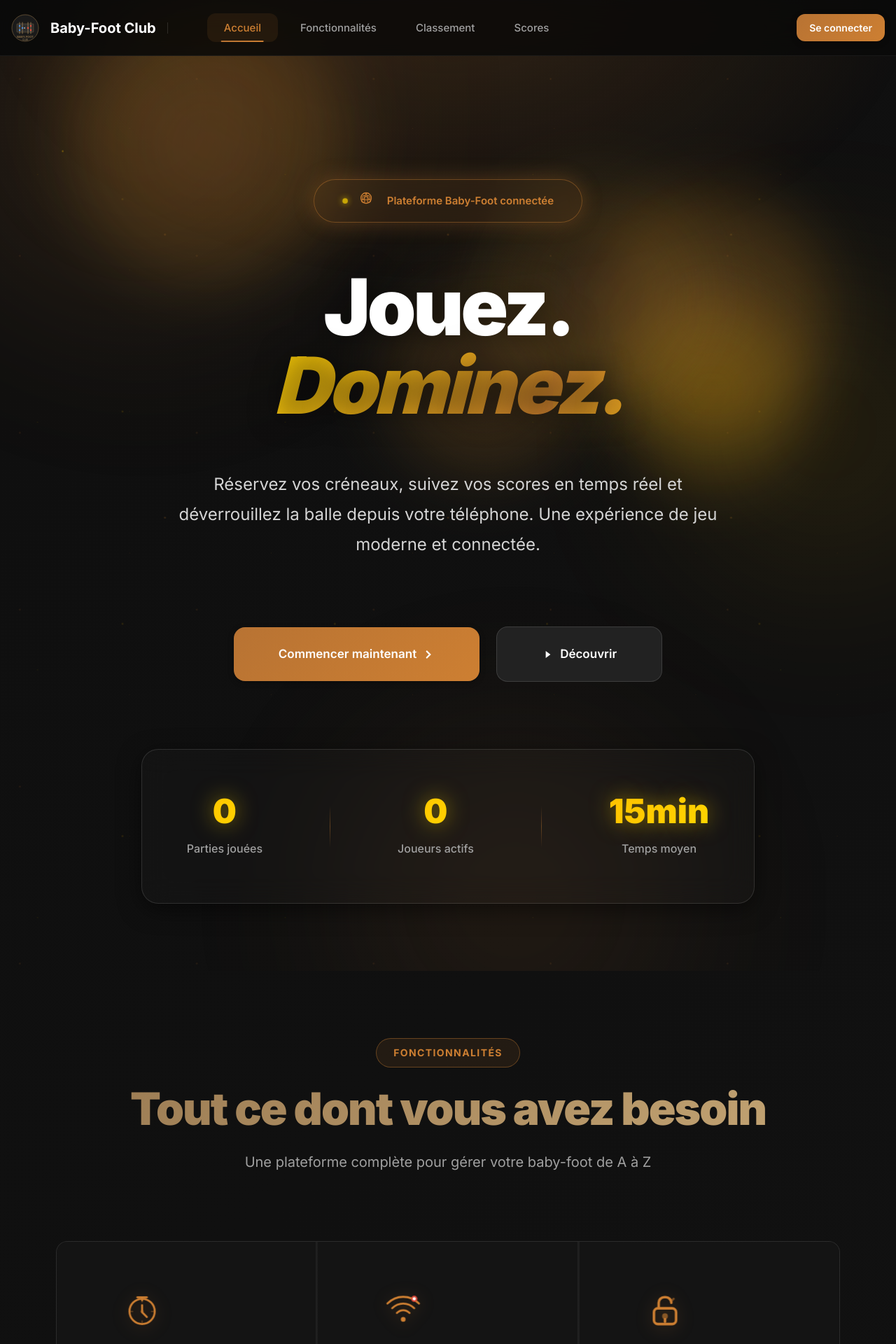
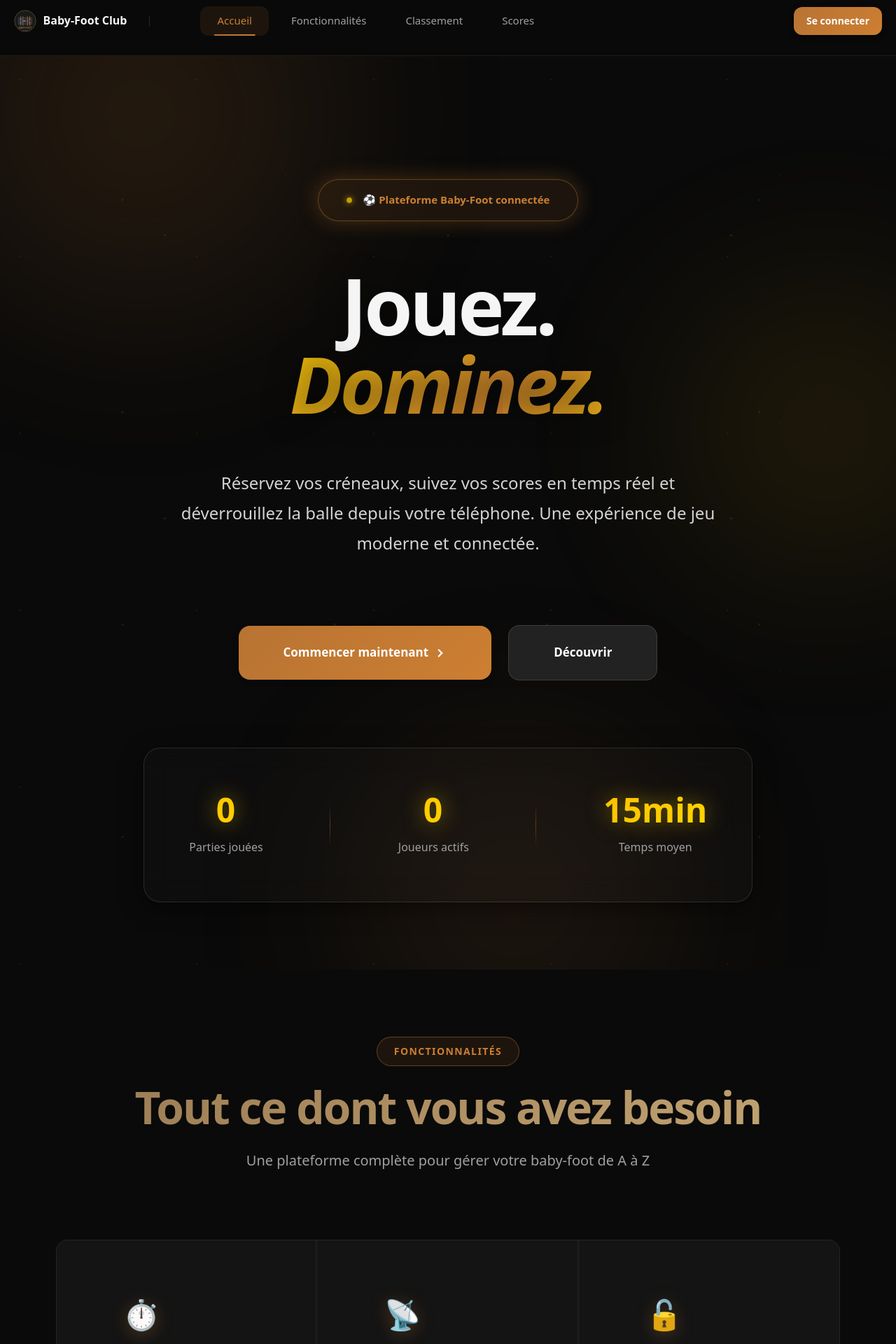
Before and after one commit to Nixy212/babyfoot-db., a Flask app: page / in a window 1280 px wide. Shown: the top 1920 px of the page at 70% size. Run offline with Flask 3, Linux system fonts and the light colour scheme; data that the repository does not hold is empty; some libraries are stand-ins or nearby versions.

Commit message:
Add files via upload

```diff
--- a/templates/index.html
+++ b/templates/index.html
@@ -1,22 +1,42 @@
 <!DOCTYPE html>
 <html lang="fr">
 <head>
+  <meta charset="UTF-8">
+  <meta name="viewport" content="width=device-width, initial-scale=1.0">
+  <title>Baby-Foot Club</title>
   <link rel="manifest" href="/static/manifest.json">
   <meta name="mobile-web-app-capable" content="yes">
   <meta name="apple-mobile-web-app-capable" content="yes">
   <meta name="apple-mobile-web-app-status-bar-style" content="black-translucent">
   <meta name="apple-mobile-web-app-title" content="BabyFoot">
   <link rel="apple-touch-icon" href="/static/images/logo.svg">
-  <meta charset="UTF-8">
-  <link rel="stylesheet" href="https://cdnjs.cloudflare.com/ajax/libs/font-awesome/6.5.1/css/all.min.css" crossorigin="anonymous">
-  <meta name="viewport" content="width=device-width, initial-scale=1.0">
-  <title>Baby-Foot Club</title>
+
   <link rel="stylesheet" href="{{ url_for('static', filename='style.css') }}">
   <link rel="stylesheet" href="{{ url_for('static', filename='responsive-mobile.css') }}">
-  <link rel="stylesheet" href="{{ url_for('static', filename='global-animations.css') }}">
-  <script src="{{ url_for('static', filename='global-animations.js') }}" defer></script>
+
+  <!-- Animations de fond : seulement sur desktop -->
+  <link rel="stylesheet" href="{{ url_for('static', filename='global-animations.css') }}" media="(min-width: 769px)">
+
+  <!-- Font Awesome : chargé en non-bloquant -->
+  <link rel="preload" href="https://cdnjs.cloudflare.com/ajax/libs/font-awesome/6.5.1/css/all.min.css" as="style" onload="this.onload=null;this.rel='stylesheet'" crossorigin="anonymous">
+  <noscript><link rel="stylesheet" href="https://cdnjs.cloudflare.com/ajax/libs/font-awesome/6.5.1/css/all.min.css" crossorigin="anonymous"></noscript>
+
+  <style>
+    /* Inline critical CSS mobile : évite la page blanche */
+    body { background: #0a0a0a; color: #f5f5f5; margin: 0; font-family: system-ui, -apple-system, sans-serif; }
+    .nav { position: sticky; top: 0; z-index: 100; background: rgba(10,10,10,0.95); backdrop-filter: blur(10px); border-bottom: 1px solid rgba(205,127,50,0.15); }
+    .nav-inner { display: flex; align-items: center; padding: 0 1.25rem; height: 60px; gap: 1rem; }
+    .nav-brand { display: flex; align-items: center; gap: 0.6rem; text-decoration: none; color: inherit; }
+    .nav-brand img { width: 32px; height: 32px; }
+    .brand-text { font-weight: 700; font-size: 1rem; }
+    @media (max-width: 768px) {
+      /* Désactiver animations lourdes sur mobile */
+      body { animation: none !important; }
+      .hero-bg-animated, .glow-orb { display: none !important; }
+    }
+  </style>
 </head>
-<body>
+<body class="no-fade">
 
 <nav class="nav">
   <div class="nav-inner">
@@ -31,7 +51,6 @@
       <a href="/top" class="nav-link">Classement</a>
       <a href="/scores" class="nav-link">Scores</a>
     </div>
-    <!-- Burger pour visiteurs mobile -->
     <button class="burger" id="burger" onclick="toggleMenu()" aria-label="Menu">
       <span></span><span></span><span></span>
     </button>
@@ -46,20 +65,21 @@
   <button class="mobile-menu-close" onclick="toggleMenu()">✕</button>
   <a href="/">Accueil</a>
   <a href="#features" onclick="toggleMenu()">Fonctionnalités</a>
-  <a href="/top"><i class="fas fa-trophy"></i> Classement</a>
-  <a href="/scores"><i class="fas fa-chart-bar"></i> Scores</a>
+  <a href="/top">🏆 Classement</a>
+  <a href="/scores">📊 Scores</a>
   <a href="/login" style="background:rgba(205,127,50,0.15);border-color:rgba(205,127,50,0.4);color:var(--bronze);font-weight:700">🔑 Se connecter</a>
   <a href="/register">📝 Créer un compte</a>
 </div>
 
 <div class="hero">
+  <!-- Orbes masqués sur mobile via CSS inline ci-dessus -->
   <div class="hero-bg-animated">
     <div class="glow-orb orb-1"></div>
     <div class="glow-orb orb-2"></div>
     <div class="glow-orb orb-3"></div>
   </div>
-<div class="hero-inner">
-    <div class="hero-eyebrow"><span data-bficon="ball" data-size="20" style="color:var(--bronze)"></span>&nbsp;Plateforme Baby-Foot connectée</div>
+  <div class="hero-inner">
+    <div class="hero-eyebrow">⚽&nbsp;Plateforme Baby-Foot connectée</div>
     <h1 class="hero-title">
       Jouez.<br>
       <em class="gradient-shine">Dominez.</em>
@@ -76,9 +96,6 @@
         </svg>
       </a>
       <a href="#features" class="btn btn-secondary btn-lg">
-        <svg width="18" height="18" viewBox="0 0 16 16" fill="currentColor">
-          <path d="M5 3.5L11 8L5 12.5V3.5Z"/>
-        </svg>
         <span>Découvrir</span>
       </a>
     </div>
@@ -110,32 +127,32 @@
   <div class="container">
     <div class="feat-grid">
       <div class="feat-cell">
-        <div class="feat-icon" data-bficon="timer" data-size="52" style="color:var(--bronze)"></div>
+        <div class="feat-icon">⏱️</div>
         <h3>Réservation 25 min</h3>
         <p>Créneaux de 25 minutes, disponibles aujourd'hui et demain. Simple et précis.</p>
       </div>
       <div class="feat-cell">
-        <div class="feat-icon" data-bficon="live" data-size="52" style="color:var(--bronze)"></div>
+        <div class="feat-icon">📡</div>
         <h3>Score en direct</h3>
         <p>WebSocket temps réel. Chaque but est synchronisé instantanément sur tous les appareils.</p>
       </div>
       <div class="feat-cell">
-        <div class="feat-icon" data-bficon="unlock" data-size="52" style="color:var(--bronze)"></div>
+        <div class="feat-icon">🔓</div>
         <h3>Déverrouillage</h3>
         <p>Accès à la balle uniquement pendant votre créneau réservé via Arduino.</p>
       </div>
       <div class="feat-cell">
-        <div class="feat-icon" data-bficon="stats" data-size="52" style="color:var(--bronze)"></div>
+        <div class="feat-icon">📊</div>
         <h3>Statistiques</h3>
         <p>Suivez vos performances, points accumulés et votre progression dans le temps.</p>
       </div>
       <div class="feat-cell">
-        <div class="feat-icon" data-bficon="trophy" data-size="52" style="color:var(--bronze)"></div>
+        <div class="feat-icon">🏆</div>
         <h3>Classement</h3>
         <p>Classement mis à jour après chaque partie. Votre position en temps réel.</p>
       </div>
       <div class="feat-cell">
-        <div class="feat-icon" data-bficon="foosball" data-size="52" style="color:var(--bronze)"></div>
+        <div class="feat-icon">⚽</div>
         <h3>Multi-modes</h3>
         <p>Jouez en duel 1v1 ou en équipe 2v2. La plateforme s'adapte à votre configuration.</p>
       </div>
@@ -143,7 +160,6 @@
   </div>
 </section>
 
-<!-- CTA inscription -->
 <section style="padding:4rem 0;text-align:center;position:relative;z-index:10">
   <div class="container">
     <h2 style="font-size:2rem;font-weight:800;margin-bottom:1rem;color:var(--text-primary)">
@@ -153,12 +169,8 @@
       Créez votre compte gratuitement et rejoignez le club
     </p>
     <div style="display:flex;gap:1rem;justify-content:center;flex-wrap:wrap">
-      <a href="/register" class="btn btn-primary btn-lg btn-shine">
-        <span>Créer un compte</span>
-      </a>
-      <a href="/login" class="btn btn-secondary btn-lg">
-        <span>Se connecter</span>
-      </a>
+      <a href="/register" class="btn btn-primary btn-lg btn-shine"><span>Créer un compte</span></a>
+      <a href="/login" class="btn btn-secondary btn-lg"><span>Se connecter</span></a>
     </div>
   </div>
 </section>
@@ -167,8 +179,7 @@
   © 2026 Baby-Foot Club — Tous droits réservés
 </footer>
 
-<script src="{{ url_for('static', filename='animations.js') }}"></script>
-<script src="{{ url_for('static', filename='icons.js') }}"></script>
+<!-- Scripts en bas, non-bloquants -->
 <script>
 function toggleMenu() {
   document.getElementById('burger').classList.toggle('open');
@@ -176,19 +187,21 @@ function toggleMenu() {
   document.body.style.overflow = document.getElementById('mobileMenu').classList.contains('open') ? 'hidden' : '';
 }
 
+// Stats avec cache sessionStorage pour éviter re-fetch à chaque visite
 async function loadPublicStats() {
+  const cached = sessionStorage.getItem('public_stats');
+  if (cached) {
+    try {
+      applyStats(JSON.parse(cached));
+      return;
+    } catch(e) {}
+  }
   try {
     const res = await fetch('/api/public_stats');
     if (!res.ok) throw new Error();
     const data = await res.json();
-
-    const games = data.total_games ?? 0;
-    document.getElementById('stat-parties').textContent = games > 0 ? games + '+' : '0';
-
-    const players = data.active_players ?? 0;
-    document.getElementById('stat-joueurs').textContent = players > 0 ? players : '0';
-
-    document.getElementById('stat-temps').textContent = '15min';
+    sessionStorage.setItem('public_stats', JSON.stringify(data));
+    applyStats(data);
   } catch(e) {
     document.getElementById('stat-parties').textContent = '0';
     document.getElementById('stat-joueurs').textContent = '0';
@@ -196,8 +209,29 @@ async function loadPublicStats() {
   }
 }
 
+function applyStats(data) {
+  const games = data.total_games ?? 0;
+  document.getElementById('stat-parties').textContent = games > 0 ? games + '+' : '0';
+  document.getElementById('stat-joueurs').textContent = data.active_players ?? '0';
+  document.getElementById('stat-temps').textContent = '15min';
+}
+
 loadPublicStats();
 </script>
-  <script src="/static/pwa.js" defer></script>
+
+<!-- Animations desktop uniquement : chargées en async, pas bloquantes -->
+<script>
+if (window.matchMedia('(min-width: 769px) and (pointer: fine)').matches) {
+  // Charger animations.js et icons.js seulement sur desktop
+  ['animations.js', 'icons.js', 'global-animations.js'].forEach(function(src) {
+    var s = document.createElement('script');
+    s.src = '/static/' + src;
+    s.async = true;
+    document.body.appendChild(s);
+  });
+}
+</script>
+
+<script src="/static/pwa.js" defer></script>
 </body>
 </html>
```
